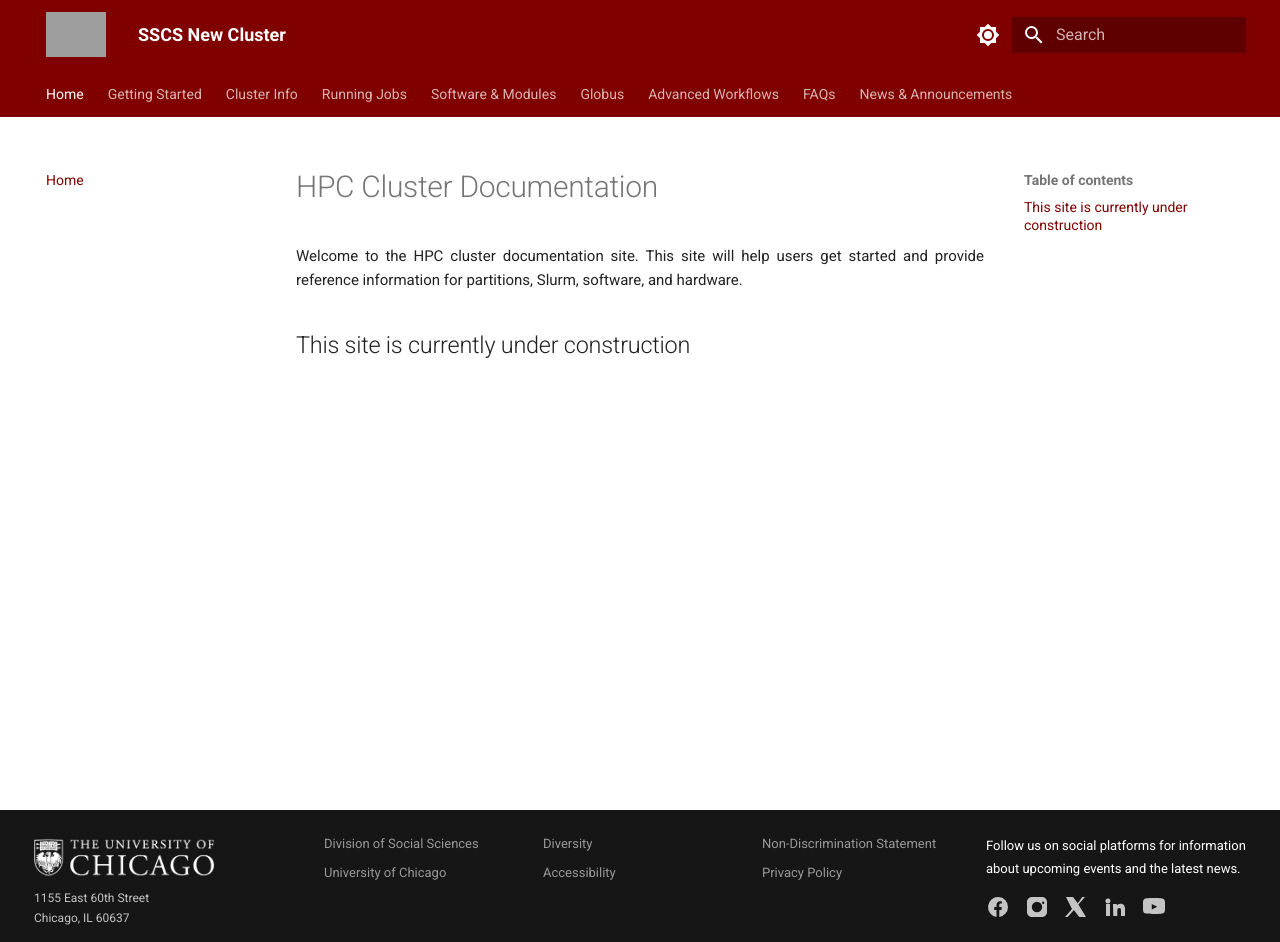
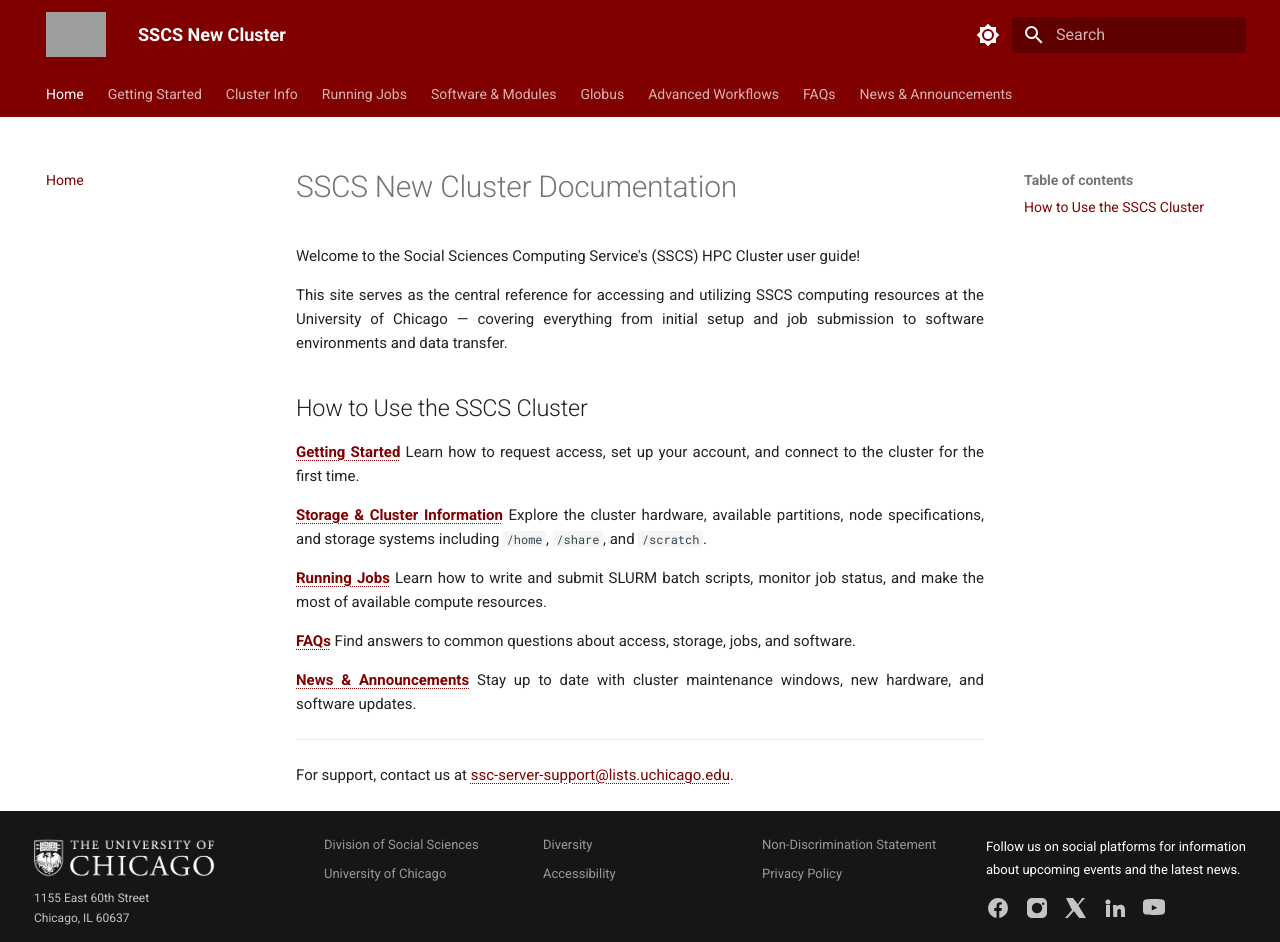
Before and after one commit to uchicago-ssd-sscs/hpc-docs, an MkDocs documentation site: the page built from docs/index.md, in a window 1280 px wide and 942 px high. Built offline with MkDocs 1.6.1 and Material for MkDocs 9.7.7, drawn with Linux system fonts in a browser that asks for light colours; grey boxes are pictures that could not be loaded.

Commit message:
Updated Home Page

```diff
--- a/docs/index.md
+++ b/docs/index.md
@@ -1,6 +1,26 @@
-# HPC Cluster Documentation
+# SSCS New Cluster Documentation
 
-Welcome to the HPC cluster documentation site.
-This site will help users get started and provide reference information for partitions, Slurm, software, and hardware.
+Welcome to the Social Sciences Computing Service's (SSCS) HPC Cluster user guide!
 
-## This site is currently under construction
+This site serves as the central reference for accessing and utilizing SSCS computing resources at the University of Chicago — covering everything from initial setup and job submission to software environments and data transfer.
+
+## How to Use the SSCS Cluster
+
+**[Getting Started](getting-started/connect-to-vpn.md)**
+Learn how to request access, set up your account, and connect to the cluster for the first time.
+
+**[Storage & Cluster Information](hardware/cluster-partitions.md)**
+Explore the cluster hardware, available partitions, node specifications, and storage systems including `/home`, `/share`, and `/scratch`.
+
+**[Running Jobs](jobs/overview.md)**
+Learn how to write and submit SLURM batch scripts, monitor job status, and make the most of available compute resources.
+
+**[FAQs](frequently-asked-questions.md)**
+Find answers to common questions about access, storage, jobs, and software.
+
+**[News & Announcements](blog/)**
+Stay up to date with cluster maintenance windows, new hardware, and software updates.
+
+---
+
+For support, contact us at [ssc-server-support@lists.uchicago.edu](mailto:ssc-server-support@lists.uchicago.edu).
```
